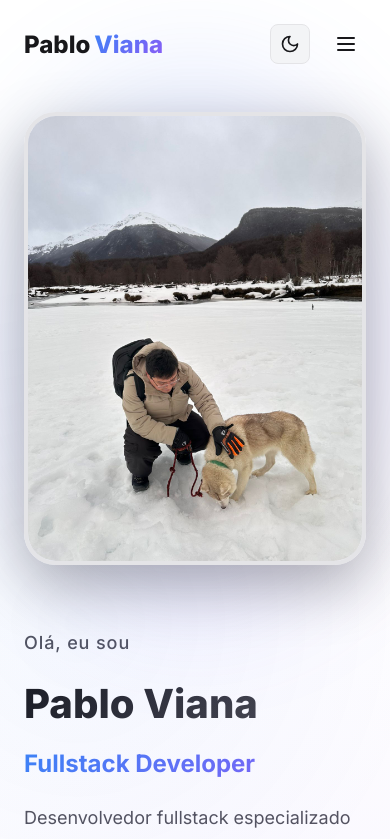
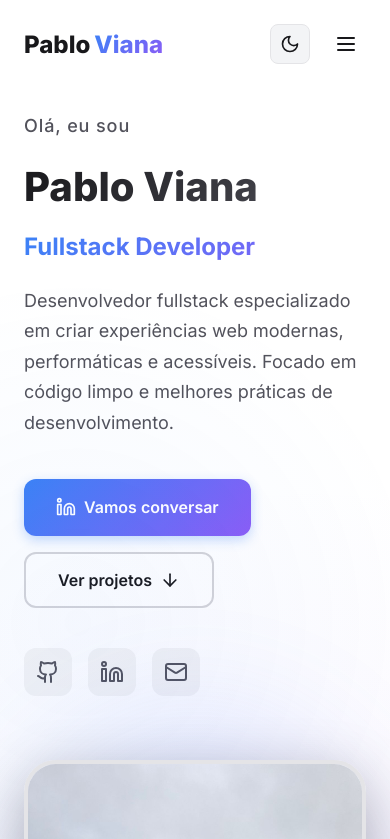
Before and after one commit to pablovianas/portfolio, a React (Vite) app: page / in a window 390 px wide. Shown: the top 839 px of the page. Built offline with nearby package versions, Linux system fonts and the light colour scheme.

Commit message:
fix: correções dos links de navegação e layout responsivo

```diff
--- a/src/components/layouts/Footer/index.tsx
+++ b/src/components/layouts/Footer/index.tsx
@@ -1,5 +1,5 @@
 import { motion } from 'framer-motion';
-import { Github, Linkedin, Mail, Heart, ArrowUp } from 'lucide-react';
+import { Github, Linkedin, Mail, Heart, ArrowUp, Coffee } from 'lucide-react';
 import { personalInfo } from '../../../data/personal';
 import * as S from './style';
 
@@ -11,7 +11,7 @@ export const Footer = () => {
     const currentYear = new Date().getFullYear();
 
     return (
-        <S.Footer>
+        <S.Footer id="contact">
             <S.Container>
                 <S.FooterContent>
                     <S.FooterTop
@@ -108,7 +108,7 @@ export const Footer = () => {
 
                     <S.FooterBottom>
                         <S.Copyright>
-                            © {currentYear} Pablo Viana. Feito com <Heart size={16} /> e muito café
+                            © {currentYear} Pablo Viana. Feito com <Heart size={16} /> e muito <Coffee size={16} />
                         </S.Copyright>
                         <S.BackToTop
                             onClick={scrollToTop}
--- a/src/components/sections/Hero/index.tsx
+++ b/src/components/sections/Hero/index.tsx
@@ -11,7 +11,7 @@ export const Hero = () => {
     };
 
     return (
-        <S.HeroSection id="home">
+        <S.HeroSection id="about">
             <S.Container
                 as={motion.div}
                 variants={staggerContainer}
--- a/src/components/sections/Hero/style.ts
+++ b/src/components/sections/Hero/style.ts
@@ -178,10 +178,6 @@ export const ImageWrapper = styled.div`
   display: flex;
   justify-content: center;
   align-items: center;
-
-  @media (max-width: 767px) {
-    order: -1;
-  }
 `;
 
 export const ImageGlow = styled.div`
```
